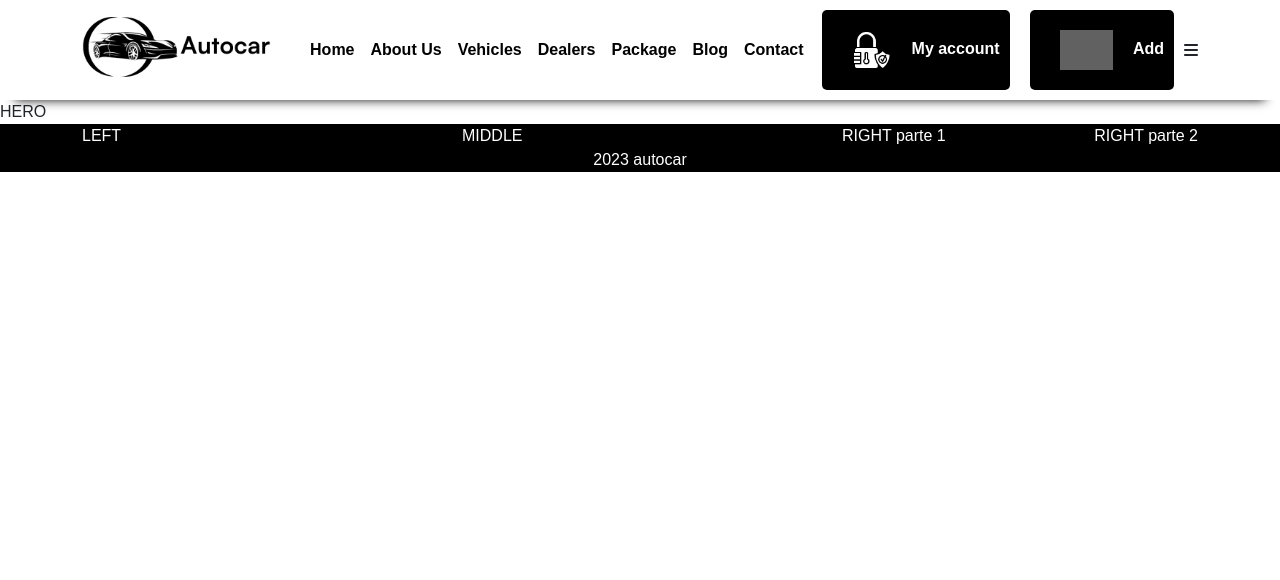
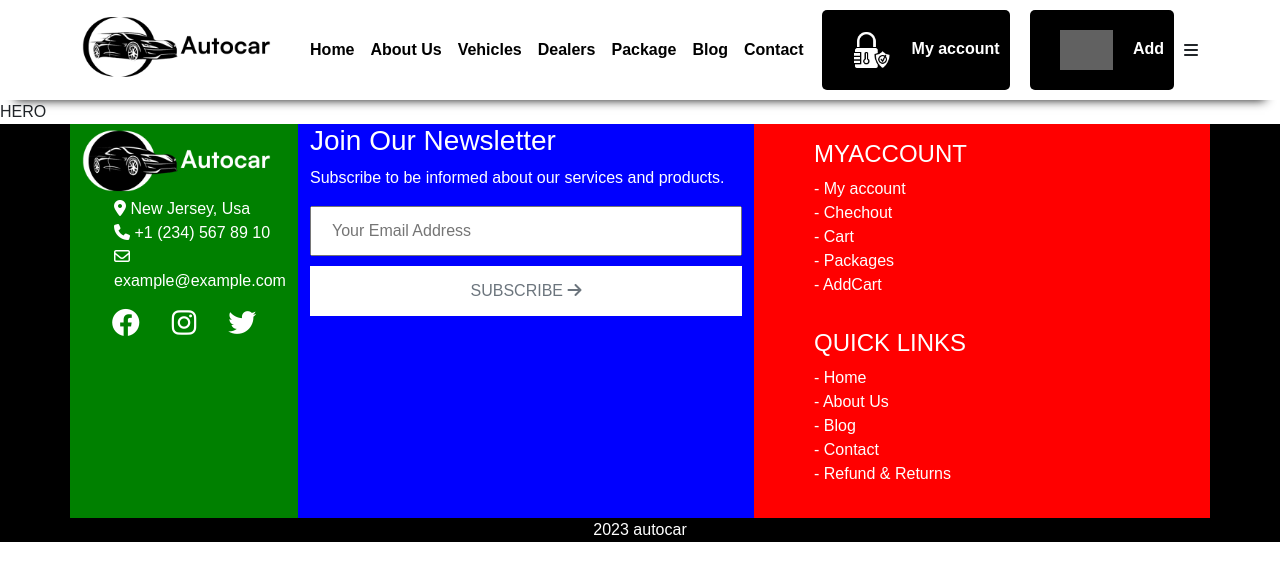
Before and after one commit to mekkiouertani/proj-html-vuejs, a Vue app: page / in a window 1280 px wide. Shown: the top 580 px of the page. Built offline with nearby package versions, Linux system fonts and the light colour scheme; grey boxes are pictures that could not be loaded; a web font is replaced by a local one.

Commit message:
added content to footer

```diff
--- a/src/components/FooterComponent.vue
+++ b/src/components/FooterComponent.vue
@@ -3,15 +3,55 @@
     <div class="container">
       <div class="row">
         <!-- LEFT -->
-        <div class="left col-12 col-md-4 col-lg-4">LEFT</div>
+        <!-- logo left -->
+        <div class="left col-12 col-md-4 col-lg-4">
+          <div class="logo">
+            <img src="../images/logo-footer-autocar11.png" alt="" />
+          </div>
+          <!-- ul left -->
+          <ul>
+            <li v-for="el in store.footerCredits">
+              <span><i :class="el.icon"></i></span>
+              {{ el.title }}
+            </li>
+          </ul>
+          <!-- icon left -->
+          <div class="text-center">
+            <i class="px-3 fs-3 fa-brands fa-facebook"></i>
+            <i class="px-3 fs-3 fa-brands fa-instagram"></i>
+            <i class="px-3 fs-3 fa-brands fa-twitter"></i>
+          </div>
+        </div>
         <!-- MIDDLE -->
-        <div class="middle col-12 col-md-4 col-lg-4">MIDDLE</div>
+        <div class="middle col-12 col-md-4 col-lg-4">
+          <div class="d-flex flex-column justify-content-center">
+            <h3>Join Our Newsletter</h3>
+            <p>Subscribe to be informed about our services and products.</p>
+            <input type="email" placeholder="Your Email Address" />
+            <button class="text-secondary">
+              SUBSCRIBE <i class="fa-solid fa-arrow-right"></i>
+            </button>
+          </div>
+        </div>
         <!-- RIGHT -->
         <div
           class="right col-12 col-md-4 col-lg-4 d-flex justify-content-between"
         >
-          <div id="part-1">RIGHT parte 1</div>
-          <div id="part-3">RIGHT parte 2</div>
+          <div id="part-1">
+            <ul class="d-flex flex-wrap list-group-item">
+              <li
+                v-for="(item, index) in store.FooterList"
+                :key="index"
+                class="mx-5 my-3"
+              >
+                <h4 class="text-uppercase">{{ item.title }}</h4>
+                <div v-for="(list, index) in store.FooterList[index].listItem">
+                  - {{ list }}
+                </div>
+              </li>
+            </ul>
+          </div>
+          <!--  <div id="part-3">RIGHT parte 2</div> -->
         </div>
       </div>
       <p class="text-center">2023 autocar</p>
@@ -20,9 +60,51 @@
 </template>
 
 <script>
+import { store } from "../data/store.js";
 export default {
   name: "FooterComponent",
+  data() {
+    return {
+      store,
+    };
+  },
 };
 </script>
 
-<style lang="scss" scoped></style>
+<style lang="scss" scoped>
+ul {
+  list-style: none;
+}
+.left {
+  width: 20%;
+  background-color: green;
+  .logo {
+    width: 200px;
+    img {
+      width: 100%;
+      height: 100%;
+      object-fit: cover;
+    }
+  }
+}
+.middle {
+  flex-grow: 1;
+  background-color: blue;
+  button,
+  input {
+    height: 50px;
+  }
+  button {
+    background-color: white;
+    border: 0px;
+    margin-top: 10px;
+  }
+  input[type="email"] {
+    padding: 20px;
+  }
+}
+.right {
+  background-color: red;
+  width: 40%;
+}
+</style>
--- a/src/data/store.js
+++ b/src/data/store.js
@@ -45,4 +45,28 @@
       active: false,
     },
   ],
+  FooterList: [
+    {
+      title: "MyAccount",
+      listItem: ["My account", "Chechout", "Cart", "Packages", "AddCart"],
+    },
+    {
+      title: "Quick Links",
+      listItem: ["Home", "About Us", "Blog", "Contact", "Refund & Returns"],
+    },
+  ],
+  footerCredits: [
+    {
+      title: " New Jersey, Usa",
+      icon: "fa-solid fa-location-dot",
+    },
+    {
+      title: " +1 (234) 567 89 10",
+      icon: "fa-solid fa-phone",
+    },
+    {
+      title: "example@example.com",
+      icon: "fa-regular fa-envelope",
+    },
+  ],
 });
```
Also changed, not shown: src/images/logo-footer-autocar11.png (added).
